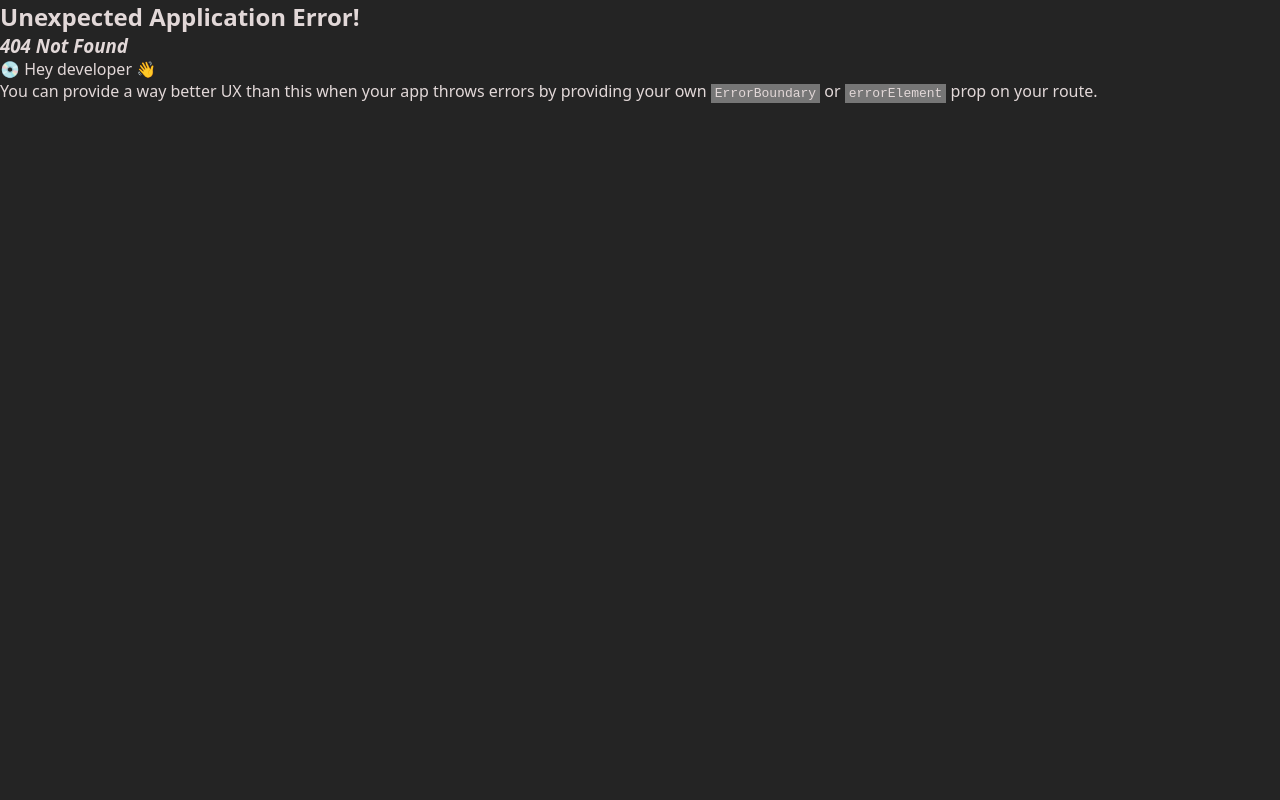
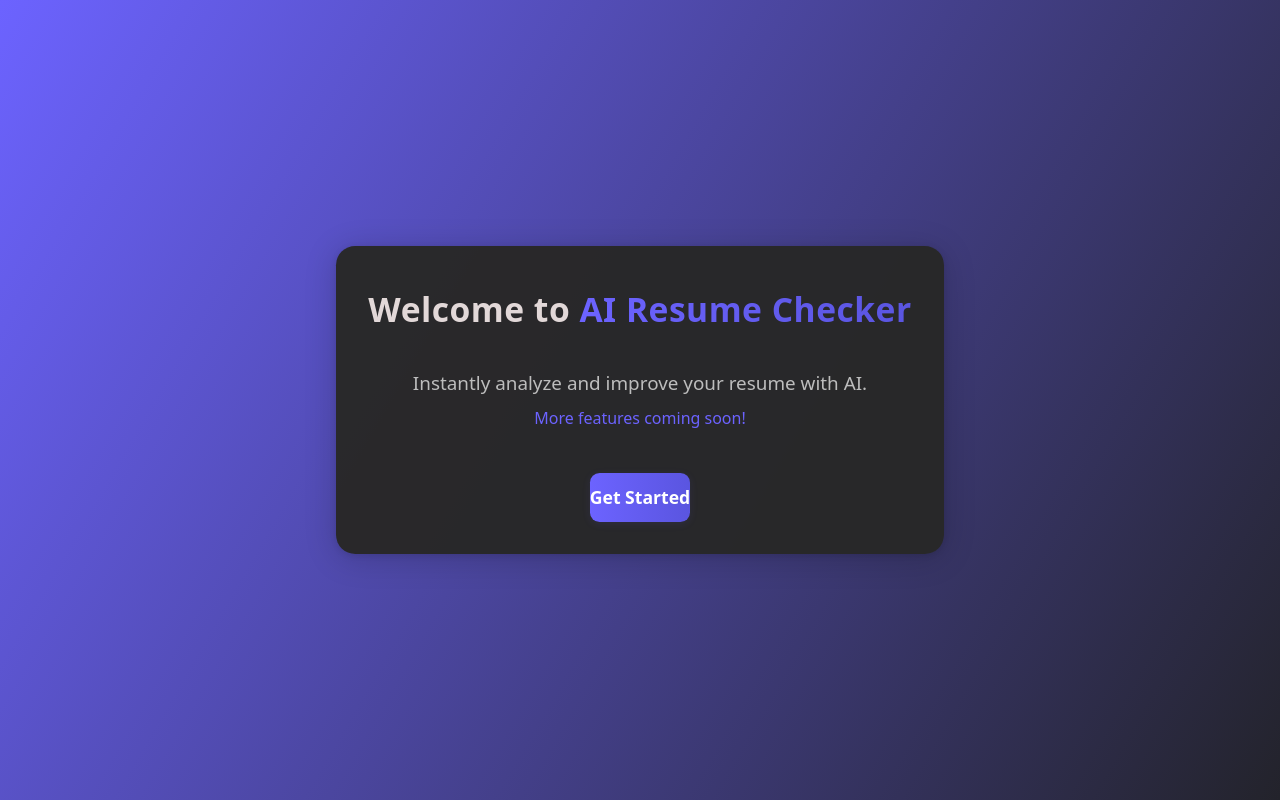
Before and after one commit to DhanrajR007/AIResumeChecker, a React (Vite) app in the folder frontend/: page / in a window 1280 px wide. Before the commit this address had no page. Built offline with nearby package versions, Linux system fonts and the light colour scheme.

Commit message:
feat: add Home component and styles, update routing to include Home page

```diff
--- a/frontend/src/app.route.jsx
+++ b/frontend/src/app.route.jsx
@@ -1,10 +1,12 @@
 import { createBrowserRouter } from "react-router";
 import Login from "./features/auth/pages/Login";
 import Register from "./features/auth/pages/Register";
+import Home from "./features/interview/pages/Home";
 export const router = createBrowserRouter([
   {
     path: "/login",
     element: <Login />,
   },
   { path: "/register", element: <Register /> },
+  { path: "/", element: <Home /> }
 ]);
--- /dev/null
+++ b/frontend/src/features/interview/interview.scss
@@ -0,0 +1,81 @@
+
+
+.home-main-bg {
+	min-height: 100vh;
+	width: 100vw;
+	display: flex;
+	align-items: center;
+	justify-content: center;
+	background: linear-gradient(120deg, #6c63ff 0%, #23232b 100%);
+	transition: background 0.3s;
+}
+
+.home-card {
+	background: rgba(40, 40, 40, 0.98);
+	display: flex;
+	flex-direction: column;
+	align-items: center;
+	justify-content: center;
+	color: #e2d8d8;
+	padding: 2.8rem 2.2rem 2.2rem 2.2rem;
+	border-radius: 1.3rem;
+	min-width: 350px;
+	max-width: 95vw;
+	box-shadow: 0 6px 36px 0 rgba(0,0,0,0.22), 0 2px 8px 0 rgba(0,0,0,0.12);
+	margin: 0.5rem;
+	animation: fadeIn 0.7s cubic-bezier(.39,.575,.56,1.000);
+}
+
+.Heading {
+	font-size: 2.3rem;
+	margin-bottom: 1.3rem;
+	font-weight: 700;
+	letter-spacing: 0.5px;
+	text-align: center;
+}
+.brand-gradient {
+	background: linear-gradient(90deg, #6c63ff 0%, #5a55e0 100%);
+	-webkit-background-clip: text;
+	-webkit-text-fill-color: transparent;
+	background-clip: text;
+	text-fill-color: transparent;
+}
+.home-desc {
+	margin-top: 1.2rem;
+	color: #bdbdbd;
+	font-size: 1.18rem;
+	text-align: center;
+	margin-bottom: 2.2rem;
+}
+.soon {
+	display: block;
+	margin-top: 0.7rem;
+	font-size: 1rem;
+	color: #6c63ff;
+	font-weight: 500;
+}
+.home-cta {
+	margin-top: 0.5rem;
+	padding: 0.9rem 2.2rem;
+	border-radius: 0.7rem;
+	border: none;
+	background: linear-gradient(90deg, #6c63ff 0%, #5a55e0 100%);
+	color: #fff;
+	font-size: 1.15rem;
+	font-weight: 600;
+	cursor: pointer;
+	box-shadow: 0 2px 8px 0 rgba(108,99,255,0.10);
+	transition: background 0.2s, box-shadow 0.2s, transform 0.1s;
+	text-decoration: none;
+	display: inline-block;
+}
+.home-cta:hover {
+	background: linear-gradient(90deg, #5a55e0 0%, #6c63ff 100%);
+	box-shadow: 0 4px 16px 0 rgba(108,99,255,0.18);
+	transform: translateY(-2px) scale(1.03);
+}
+
+@keyframes fadeIn {
+	from { opacity: 0; transform: translateY(30px); }
+	to { opacity: 1; transform: none; }
+}
--- a/frontend/src/features/interview/pages/Home.jsx
+++ b/frontend/src/features/interview/pages/Home.jsx
@@ -1,15 +1,17 @@
 import React from 'react';
-import '../../auth/auth.scss';
+import '../interview.scss';
+import { Link } from 'react-router';
 
 const Home = () => {
   return (
-    <main>
-      <div className="box minimal-form" style={{ minHeight: '300px', display: 'flex', flexDirection: 'column', justifyContent: 'center' }}>
-        <h1 className="Heading">Welcome to AI Resume Checker</h1>
-        <p style={{ marginTop: '1.5rem', color: '#bdbdbd', fontSize: '1.1rem', textAlign: 'center' }}>
-          This is a dummy home page.<br />
-          More features coming soon!
+    <main className="home-main-bg">
+      <div className="box home-card">
+        <h1 className="Heading">Welcome to <span className="brand-gradient">AI Resume Checker</span></h1>
+        <p className="home-desc">
+          Instantly analyze and improve your resume with AI.<br />
+          <span className="soon">More features coming soon!</span>
         </p>
+        <Link to="/login" className="Button primary home-cta">Get Started</Link>
       </div>
     </main>
   );
```
